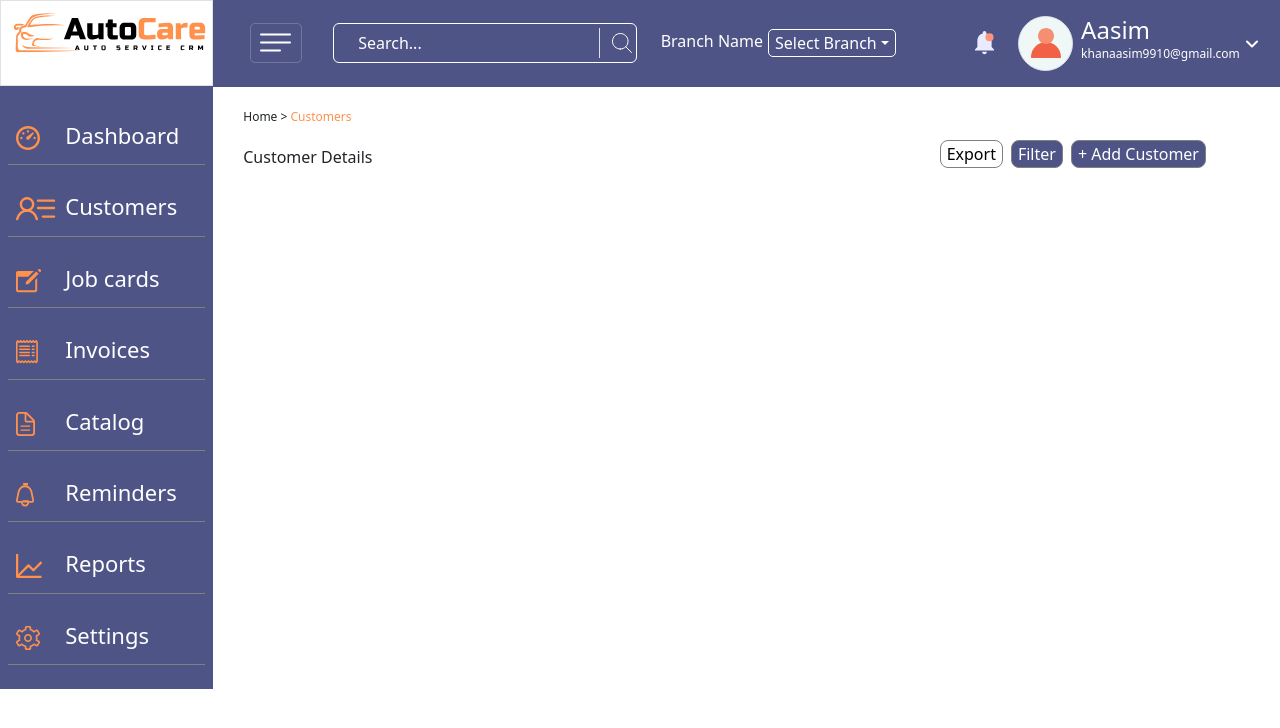
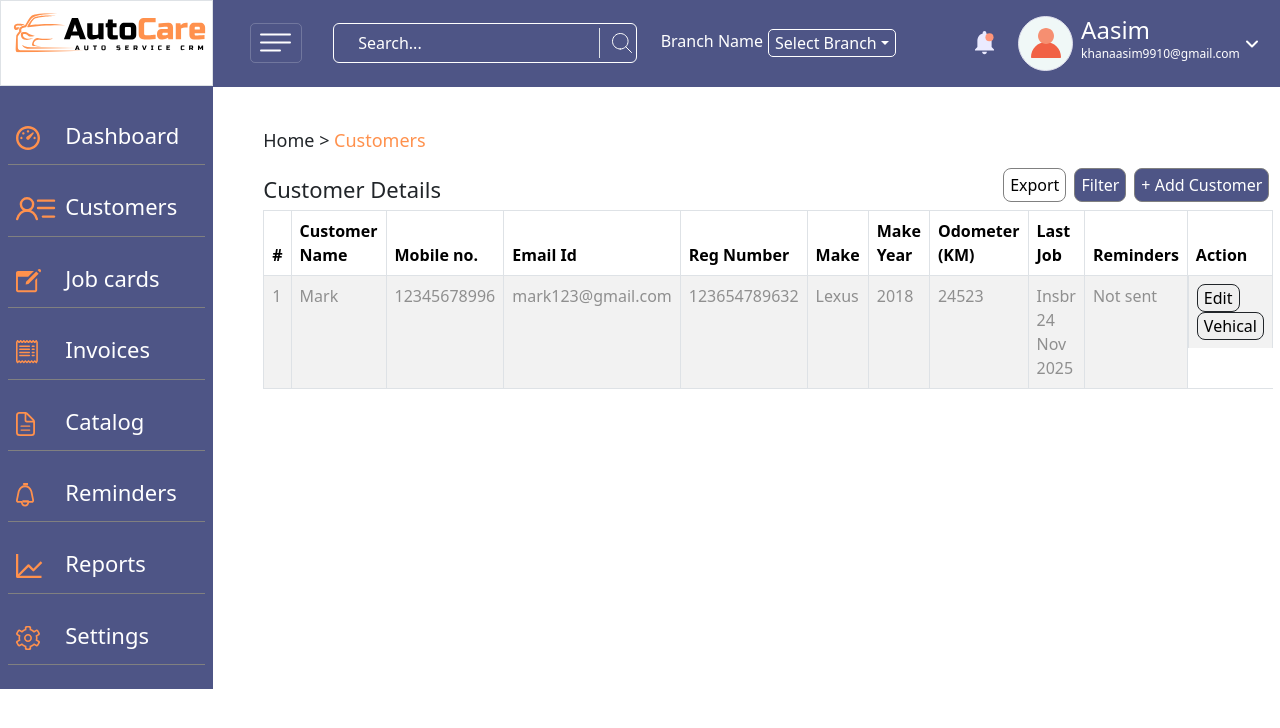
Before and after one commit to mdaasim77/AutoCare_Car_service_project, a React (Vite) app: page /customer in a window 1280 px wide. Shown: the top 728 px of the page. Built offline with nearby package versions, Linux system fonts and the light colour scheme.

Commit message:
all neccesary work done API remaining

```diff
--- a/src/Pages/Customer.jsx
+++ b/src/Pages/Customer.jsx
@@ -11,9 +11,11 @@ export default function Customer() {
         </div>
         <div className=" row">
           <div className=" col-md-6 col-sm-6">
-            <h6 className="mt-3">Customer Details</h6>
+            <h6 className="mt-3 " id="hc">
+              Customer Details
+            </h6>
           </div>
-          <div className="d-flex justify-content-end p-2 flex-wrape col-md-6 col-sm-6">
+          <div className="d-flex justify-content-end p-2 flex-wrap col-md-6 col-sm-6">
             <button className="me-2" id="exportbtn">
               Export
             </button>
@@ -21,6 +23,51 @@ export default function Customer() {
             <button className="me-2 filter">+ Add Customer</button>
           </div>
         </div>
+        <div className="table-responsive">
+          <table className="table table-bordered table-striped">
+            <thead>
+              <tr>
+                <th scope="col">#</th>
+                <th scope="col">Customer Name</th>
+                <th scope="col">Mobile no.</th>
+                <th scope="col">Email Id</th>
+                <th scope="col">Reg Number</th>
+                <th scope="col">Make</th>
+                <th scope="col">Make Year</th>
+                <th scope="col">Odometer (KM)</th>
+                <th scope="col">Last Job</th>
+                <th scope="col">Reminders</th>
+                <th scope="col">Action</th>
+              </tr>
+            </thead>
+            <tbody>
+              <tr>
+                <th className="styling" scope="row">
+                  1
+                </th>
+                <td className="styling">Mark</td>
+                <td className="styling">12345678996</td>
+                <td className="styling">mark123@gmail.com</td>
+                <td className="styling">123654789632</td>
+                <td className="styling">Lexus</td>
+                <td className="styling">2018</td>
+                <td className="styling">24523</td>
+                <td className="styling">Insbr 24 Nov 2025</td>
+                <td className="styling">Not sent</td>
+                <td className="d-flex justify-conntent-between">
+                  <div>
+                    <button className="me-2 border rounded-3 border-dark">
+                      Edit
+                    </button>
+                    <button className=" border rounded-3 border-dark">
+                      Vehical
+                    </button>
+                  </div>
+                </td>
+              </tr>
+            </tbody>
+          </table>
+        </div>
       </div>
     </>
   );
--- a/src/Style/index.css
+++ b/src/Style/index.css
@@ -436,15 +436,6 @@ nav {
 /* customer page code */
 .customerpage {
   width: 100%;
-  margin-right: 200px;
-  /* margin-top: -50px; */
-}
-@media (min-width: 992px) {
-  .customerpage {
-    /* background-color: red; */
-    margin-top: -20px;
-    margin-left: -20px;
-  }
 }
 
 @media (max-width: 750px) {
@@ -453,13 +444,17 @@ nav {
   }
 }
 
+#hc {
+  font-size: 22px;
+  font-weight: 500;
+}
 .hc {
-  font-size: 12px;
+  font-size: 18px;
   font-weight: 500;
 }
 .hc b {
   color: #ff914d;
-  font-size: 12px;
+  font-size: 18px;
   font-weight: 500;
 }
 #exportbtn {
@@ -473,3 +468,8 @@ nav {
   color: white;
   background-color: #4e5586;
 }
+.styling {
+  font-size: 16px;
+  font-weight: 400;
+  color: #8f8f8f !important;
+}
```
